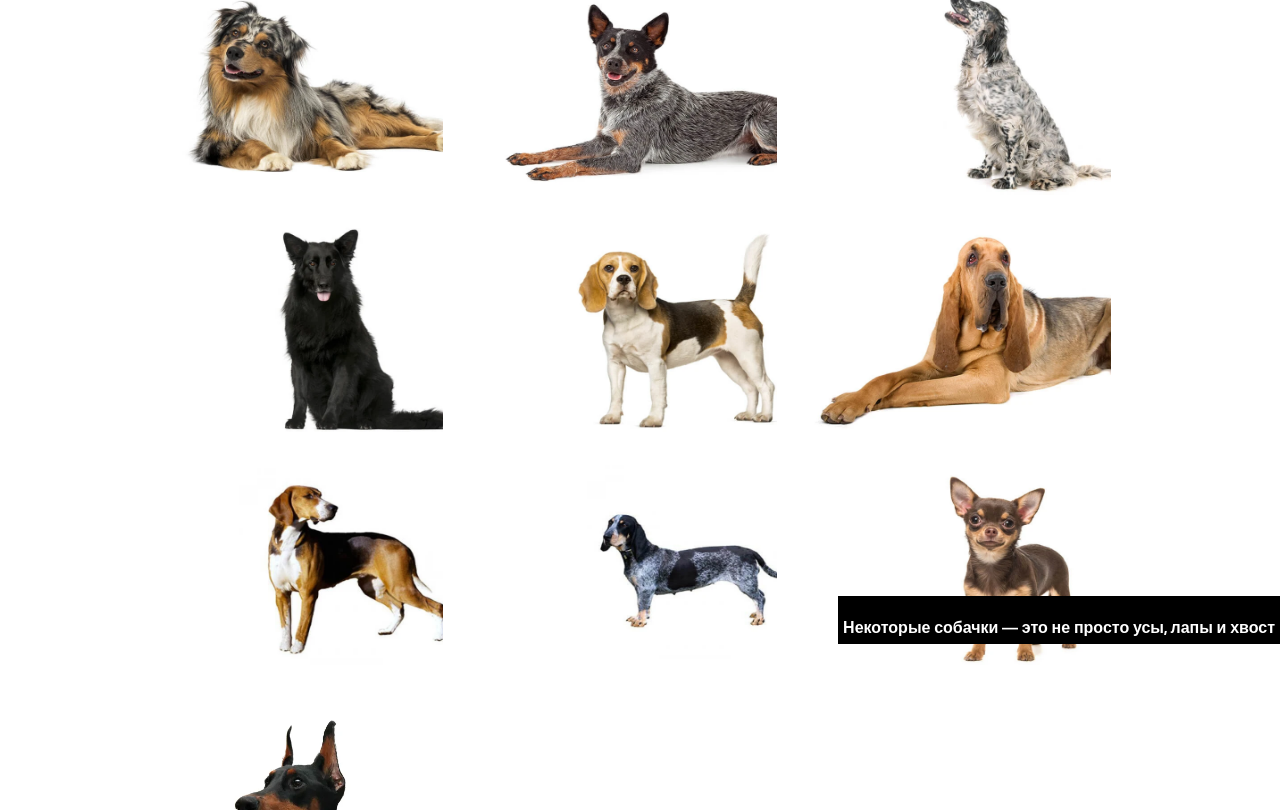
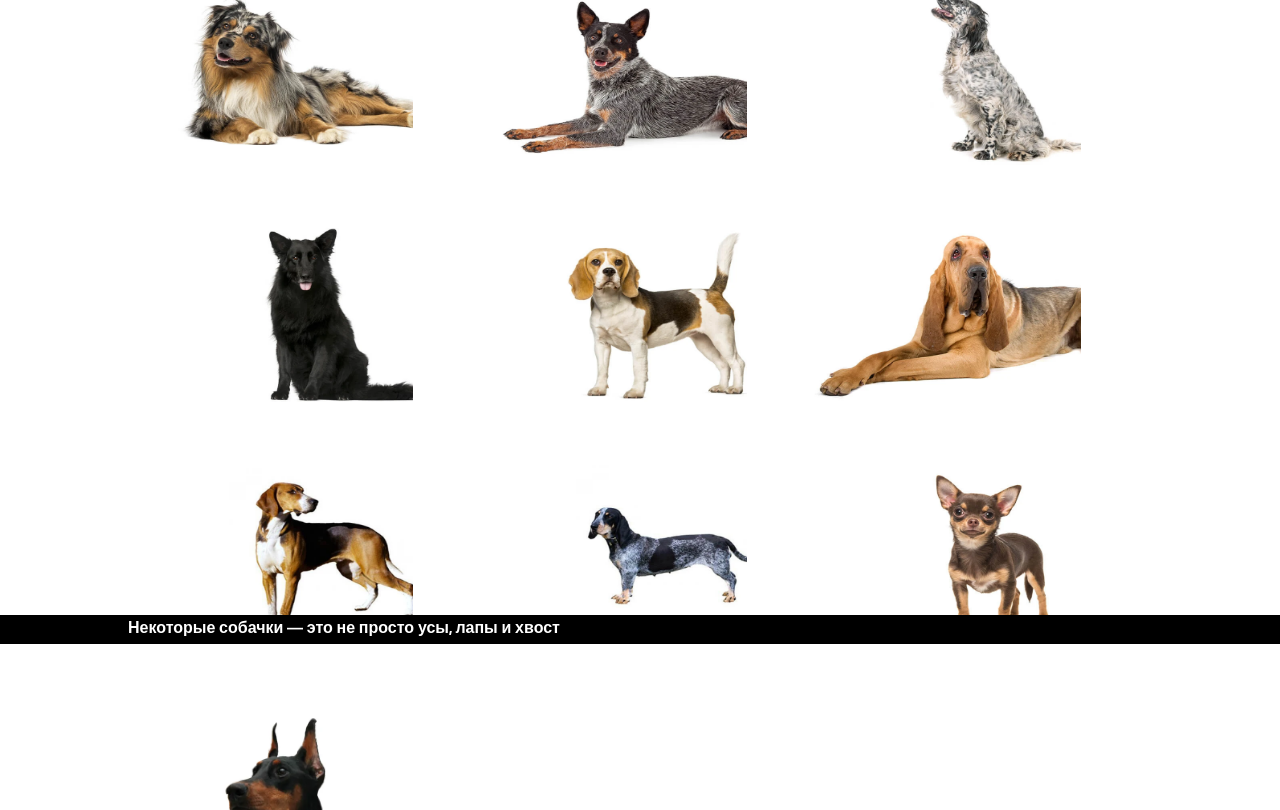
Before and after one commit to BonLushkova/Design, a plain HTML site: page 14/index2.html in a window 1280 px wide. Shown: the part 156-966 px from the top of the page. Drawn offline with Linux system fonts and the light colour scheme.

Commit message:
последняя работа 4

```diff
--- a/14/index2.html
+++ b/14/index2.html
@@ -19,51 +19,51 @@
 </header>
 <div class="gallery">
 <figure>
-<img src="images/dog1.webp" width="300" height="210" alt="Австралийская овчарка">
+<img src="images/dog1.webp" width="270" height="180" alt="Австралийская овчарка">
 <figcaption><strong>Австралийская овчарка</strong> Эту собаку часто сравнивают с бордер-колли. Они крепкие и мускулистые. Длина их тела немного превосходит высоту. Рост — 51-58 см (самцы) и 46-53 см (самки). Вес колеблется от 19 до 29 кг в зависимости от пола и конституции.</figcaption>
 </figure>
 <figure>
-<img src="images/dog2.webp" width="300" height="210" alt="Американский стаффордширский терьер">
+<img src="images/dog2.webp" width="270" height="180" alt="Американский стаффордширский терьер">
 <figcaption><strong>Американский стаффордширский терьер</strong> Проживание в городской квартире — не повод отказывать себе в четвероногом друге. Но и миниатюрные декоративные собачки привлекают не всех. Если хочется иметь сильную собаку-защитника — присмотритесь к американскому стаффордширскому терьеру..</figcaption>
 </figure>
 <figure>
-<img src="images/dog3.webp" width="300" height="210" alt="Английский сеттер">
+<img src="images/dog3.webp" width="270" height="180" alt="Английский сеттер">
 <figcaption><strong>Английский сеттер</strong> Эта крупная и элегантная порода имеет симметричное и крепкое телосложение. Они – воплощение силы, изящества и выносливости .</figcaption>
 </figure>
 <figure>
-<img src="images/dog4.webp"" width="300" height="210" alt="Бельгийская овчарка грюнендаль">
+<img src="images/dog4.webp" width="270" height="180" alt="Бельгийская овчарка грюнендаль">
 <figcaption><strong>Бельгийская овчарка грюнендаль</strong>Грюнендаль — это длинношерстная порода среднего размера квадратной формы. Хотя ее часто путают с длинношерстной немецкой овчаркой, ее силуэт в профиль вписывается в квадрат. Она отличается более легковесным скелетом и более утонченной головой, а также легкими, быстрым движениями.
 .</figcaption>
 </figure>
 <figure>
-<img src="images/dog5.webp" width="300" height="210" alt="Бигль">
+<img src="images/dog5.webp" width="270" height="180" alt="Бигль">
 <figcaption><strong>Бигль</strong>Эти крепкие и смелые маленькие собаки выглядят добродушными, отличаются спортивным сложением. Их короткая густая шерсть устойчива к погодным условиям и имеет ряд окрасов и рисунков (подробности см. в стандарте породы).</figcaption>
 </figure>
 <figure>
-<img src="images/dog6.webp" width="300" height="210" alt="Бладхаунд">
+<img src="images/dog6.webp" width="270" height="180" alt="Бладхаунд">
 <figcaption><strong>Бладхаунд</strong> Ищейки легко узнаваемы благодаря благородной морщинистой голове, отвисшим нижним векам и длинным висящим ушам. У собаки мощное тело и конечности, и это действительно большие собаки! У них короткая гладкая шерсть.</figcaption>
 </figure>
 <figure>
-<img src="images/dog7.webp" width="300" height="210" alt="Джек-рассел">
+<img src="images/dog7.webp" width="270" height="180" alt="Джек-рассел">
 <figcaption><strong>Джек-рассел</strong> Активная, энергичная, быстрая и харизматичная — та самая собака из фильма «Маска».Название породы произошло от имени известного английского селекционера Джека Рассела, жившего в XIX веке.</figcaption>
 </figure>
 <figure>
-<img src="images/dog8.webp" width="300" height="210" alt="Гамильтонстёваре">
+<img src="images/dog8.webp" width="270" height="180" alt="Гамильтонстёваре">
 <figcaption><strong>Гамильтонстёваре</strong> Гамильтонстёваре — умная, сильная гончая среднего или крупного размера. Длина ее тела немного превышает высоту. Шерсть — короткая, близко прилегающая к телу, с окрасом триколор (черный, подпал и белый). </figcaption>
 </figure>
 <figure>
-<img src="images/dog9.webp" width="300" height="210" alt="Гладкошерстный чихуахуа">
+<img src="images/dog9.webp" width="270" height="180" alt="Гладкошерстный чихуахуа">
 <figcaption><strong>Гладкошерстный чихуахуа</strong> Гладкошерстный чихуахуа — это самая маленькая порода собак, с куполообразной, похожей на яблоко головой, а также короткой, гладкой и красивой шерстью. Возможны различные окрасы: от желтовато-коричневого (олень) до черного.  </figcaption>
 </figure>
 <figure>
-<img src="images/12.webp" width="300" height="210" alt="Доберман">
+<img src="images/12.webp" width="270" height="180" alt="Доберман">
 <figcaption><strong>Доберман</strong> Доберман — это умеренно крупная, мощная, но элегантная собака. Шерсть — гладкая, короткая. Собака горделиво несет свое тело, подобно чистокровной лошади. Доберманы полны энергии и ума, что делает их отличными опекунами и замечательными кандидатами на работу в полиции и армии. </figcaption>
 </figure>
 
 </div>
 <footer>
+</div>
 <div class="copyright">
-<br>
 <p>Некоторые собачки — это не просто усы, лапы и хвост</p>
 </div>
 </footer>
--- a/14/styles.css
+++ b/14/styles.css
@@ -156,7 +156,7 @@ header nav {
 footer {
 	position: fixed;
 	bottom: 0;
-	left: 1;
+	left: 0;
 	right: 0;
 	padding: 5px;
 	background-color: black;
```
Also changed, not shown: 2 other files.
